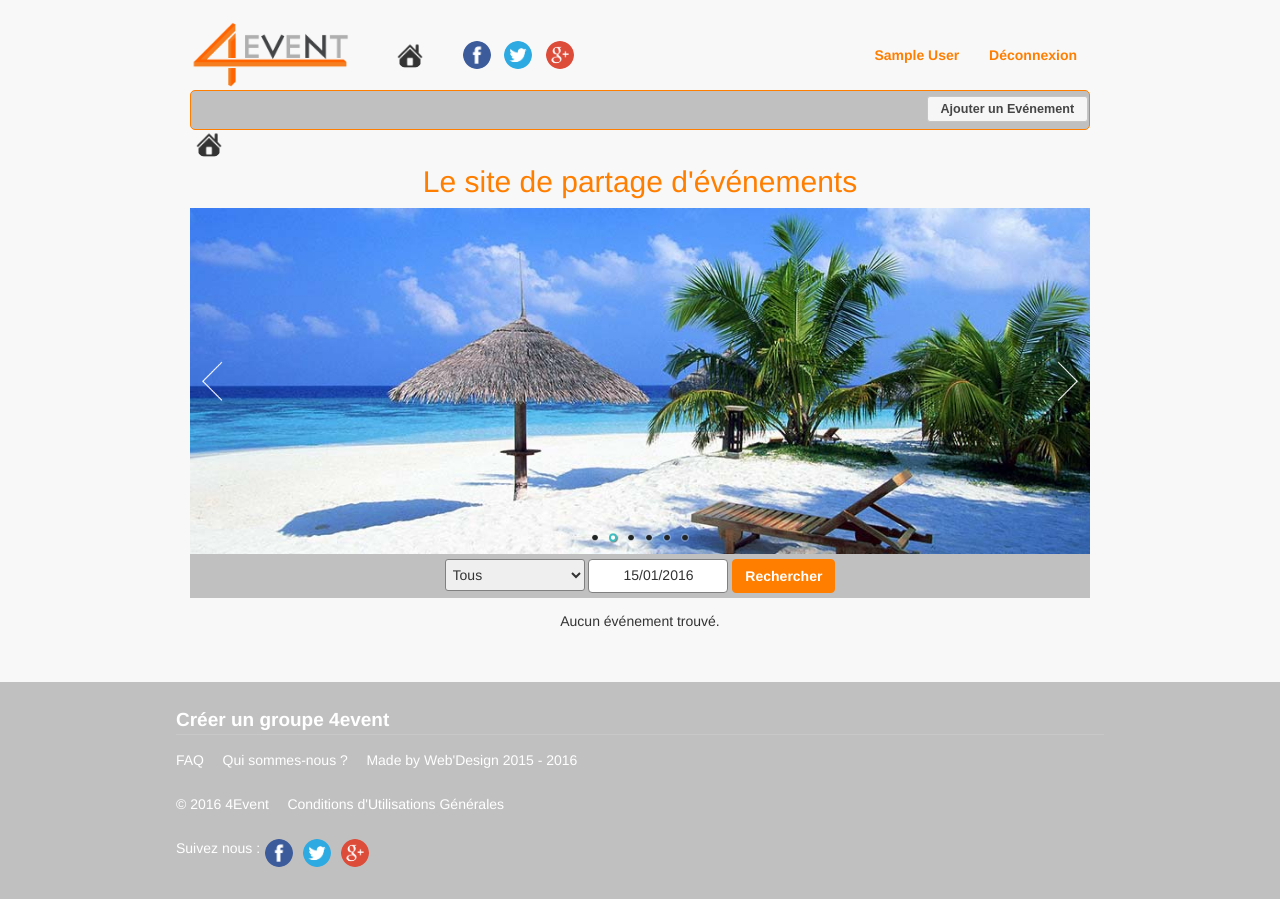
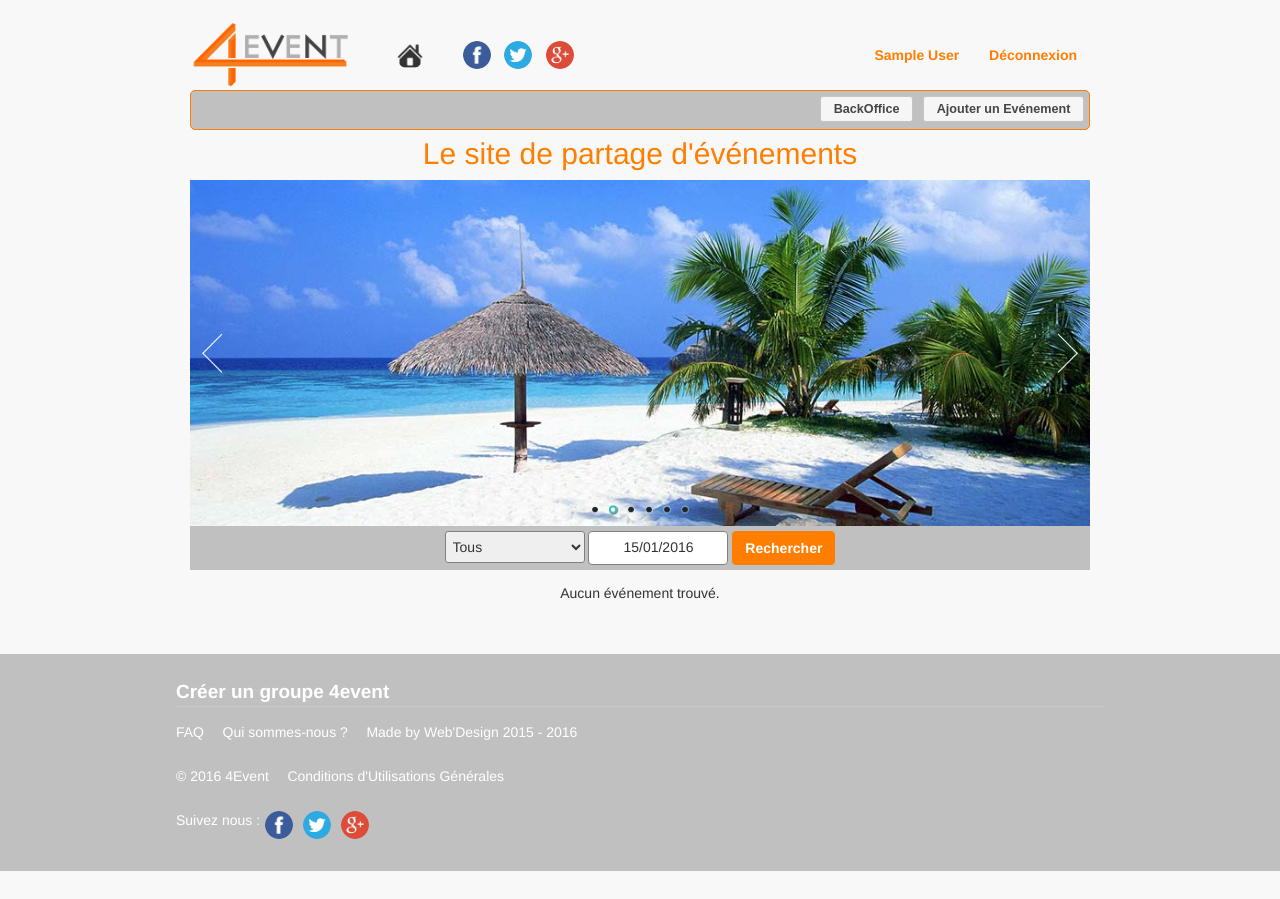
Before and after one commit to Zawartek/4event, a PHP site: page / in a window 1280 px wide. After the commit the page ends 871 px from the top, so only its background shows below. Run offline with PHP 8.4, Linux system fonts and the light colour scheme; the visitor is signed in with stand-in values (Sample User, id 1); data that the repository does not hold is empty; some libraries are stand-ins or nearby versions.

Commit message:
Correction Header

```diff
--- a/Vue/connexion.php
+++ b/Vue/connexion.php
@@ -20,8 +20,6 @@
                 <a class="lien-reseau" href="#"><img class="logo-reseau" src="./Vue/img/facebook.png" alt="facebook"></a><br>
                 <label for="email">Se connecter avec Twitter</label>
                 <a class="lien-reseau" href="#"><img class="logo-reseau" src="./Vue/img/twitter.png" alt="twitter"></a><br>
-                <label for="email">Se connecter avec Google +</label>
-                <a class="lien-reseau" href="#"><img class="logo-reseau" src="./Vue/img/googleplus.png" alt="google+"></a><br>
 
                 <div style="text-align: center;">
                     <label for="email">Ou</label><br>
--- a/Vue/css/style.css
+++ b/Vue/css/style.css
@@ -528,7 +528,7 @@ h2
     background-color: #FCFCFC;
     border-color: #FF7E00;
 }
-.AjEvent
+.barreMenu
 {
     border : 1px #FF7E00 solid;
     background-color: #C0C0C0;
--- a/Vue/header.php
+++ b/Vue/header.php
@@ -14,8 +14,8 @@
     $(function ()
     {
         <?php
-if (!isset($_SESSION['prenom_nom'])) {
-    ?>
+        if (!isset($_SESSION['prenom_nom']))
+        { ?>
             var dialogInscription, dialogConnexion, dialogCreerEvent
             dialogInscription = $("#dialog-inscription").dialog({
                 autoOpen: false,
@@ -45,8 +45,9 @@ if (!isset($_SESSION['prenom_nom'])) {
                 dialogConnexion.dialog("open");
             });
         <?php
-} else {
-    ?>
+        }
+        else
+        {  ?>
             dialogCreerEvent = $("#dialog-creerEvent").dialog({
                 autoOpen: false,
                 height: 700,
@@ -60,8 +61,9 @@ if (!isset($_SESSION['prenom_nom'])) {
             $("#btnCreerEvent").button().on("click", function () {
                 dialogCreerEvent.dialog("open");
             });
-<?php }
-?>
+            $("#btnBackOffice").button();
+        <?php
+        } ?>
     });
 </script>
 
@@ -74,38 +76,36 @@ if (!isset($_SESSION['prenom_nom'])) {
         <a class="lien-reseau" href="#"><img class="logo-reseau" src="./Vue/img/googleplus.png" alt="google+"></a>
 
     <?php
-        if (isset($_SESSION['prenom_nom'])) {
+    if (isset($_SESSION['prenom_nom']))
+    {
+        $urlProfil = "index.php?controle=utilisateur&action=afficherPageUti&param=".$_SESSION['userID'];
         ?>
-
         <nav class="NomPrenDecon" >
-        <a href="index.php?controle=utilisateur&action=afficherPageUti&param=<?php echo $_SESSION['userID']; ?>"
-           style="display:inline"
-           class="bold btn btn-link text-orange">
+            <a href="<?php echo $urlProfil; ?>" style="display:inline" class="bold btn btn-link text-orange">
                 <?php echo $_SESSION['prenom_nom']; ?>
             </a>
-        <a href="index.php?controle=utilisateur&action=deconnexion"
-           style="display:inline"
-           class="bold btn btn-link text-orange">Déconnexion</a>
+            <a href="index.php?controle=utilisateur&action=deconnexion" style="display:inline" class="bold btn btn-link text-orange">
+                Déconnexion
+            </a>
+        </nav>
+    </div>
+    <div class="barreMenu" >
+        <a id="btnCreerEvent" style="margin: 5px; float: right;" class="bold btn">Ajouter un Evénement</a>
 
-    </nav>
-
+        <?php
+        if ($_SESSION['userType'] == 2)
+        { ?>
+            <a id="btnBackOffice" style="margin: 5px; float: right;" class="bold btn"
+               href="index.php?controle=admin&action=afficherPageAdminGU">
+                BackOffice
+            </a>
+        <?php
+        } ?>
     </div>
-    <div class="AjEvent" >
-         <a id="btnCreerEvent" style="margin-left:90px; margin-top: 5px; float: right;"
-           class="bold btn btn-orange">Ajouter un Evénement</a>
-    </div>
-       <!-- <a href="#" onclick="signOut();">Sign out</a>
-        <script>
-            function signOut() {
-                var auth2 = gapi.auth2.getAuthInstance();
-                auth2.signOut().then(function () {
-                    console.log('User signed out.');
-                });
+    <?php
     }
-        </script> -->
-        <?php
-    } else {
-        ?>
+    else
+    { ?>
         <div style="float: right;">
             <a id ="btnConnexion" class="bold btn btn-orange">Connexion</a>
             <a id="btnInscription" class="bold btn btn-link text-orange">Inscription</a>
@@ -113,15 +113,13 @@ if (!isset($_SESSION['prenom_nom'])) {
     <?php
     }
 
-    if (isset($erreur)) {
-        echo $erreur;
-    }
+    if (isset($erreur)) { echo $erreur; }
     ?>
 
     <div id="users-contain" class="ui-widget"></div>
     <?php
-    if (!isset($_SESSION['prenom_nom'])) {
-        ?>
+    if (!isset($_SESSION['prenom_nom']))
+    { ?>
         <div id="dialog-connexion" title="Connexion d'un utilisateur">
             <?php include ('./Vue/connexion.php'); ?>
         </div>
@@ -129,44 +127,16 @@ if (!isset($_SESSION['prenom_nom'])) {
         <div id="dialog-inscription" title="Inscription d'un utilisateur">
             <?php include ('./Vue/inscription.php'); ?>
         </div>
-
-       <!--  <script>
-            function onSignIn(googleUser) {
-                // Useful data for your client-side scripts:
-                var profile = googleUser.getBasicProfile();
-                console.log("ID: " + profile.getId()); // Don't send this directly to your server!
-                console.log("Name: " + profile.getName());
-                console.log("Image URL: " + profile.getImageUrl());
-                console.log("Email: " + profile.getEmail());
-                // The ID token you need to pass to your backend:
-                var id_token = googleUser.getAuthResponse().id_token;
-                console.log("ID Token: " + id_token);
+    <?php
     }
-        </script>
-
-        <div class="g-signin2" data-onsuccess="onSignIn" data-theme="dark"></div> -->
-
-
-        <?php
-    } else {
-        ?>
+    else
+    { ?>
         <div id="dialog-creerEvent" title="Création d'un événement">
             <?php
             $themes = getThemeEvent();
             include ('./Vue/creationEvent.php');
             ?>
         </div>
-
-        <?php if ($_SESSION['userType'] == 2) { ?>
-            <a class="lien-reseau"
-               href="index.php?controle=utilisateur&action=afficherPageAdmin">
-                <img class="logo-reseau" src="./Vue/img/2435.png"
-                     alt="home" style="margin-right:30px;">
-            </a>
-
     <?php
-        }
-    }
-    ?>
-
+    } ?>
 </div>
```
Lines whose indentation alone changed are shown as unchanged.
